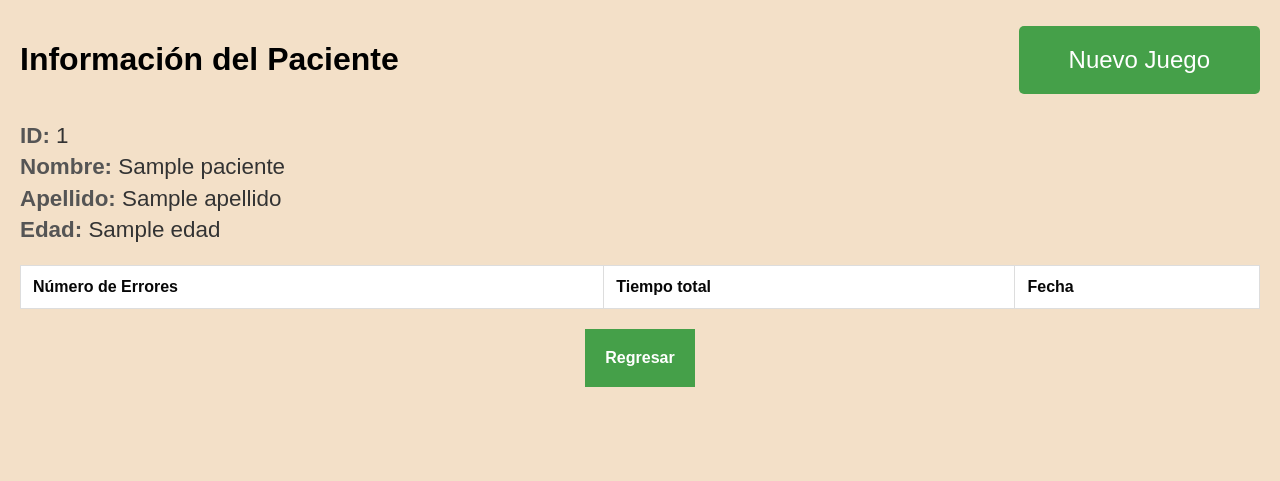
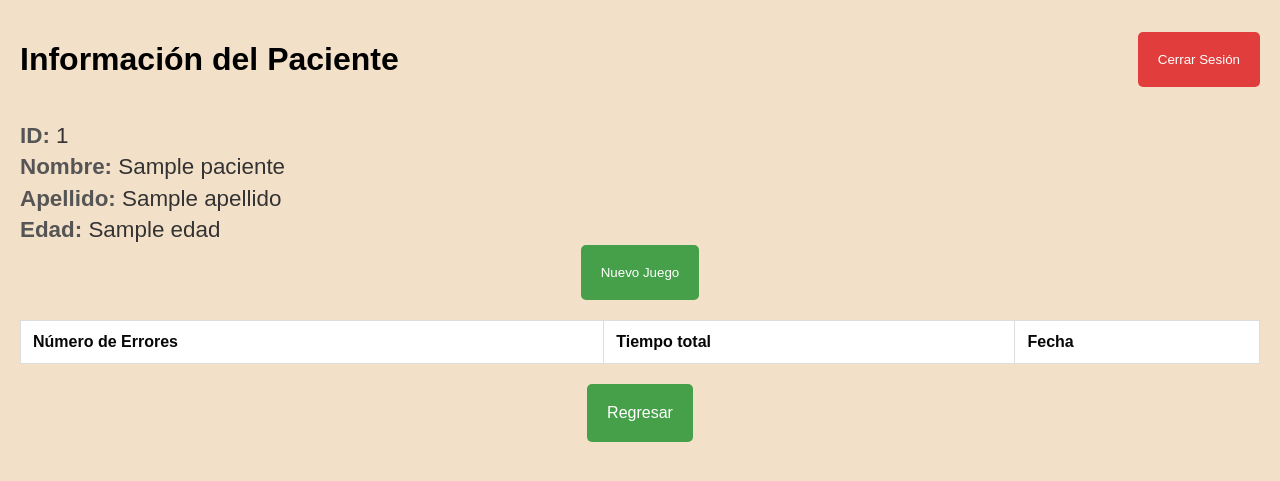
Before and after one commit to cjcarlosjulio7/Juego-de-Memoria-Semantica, a Flask app: template Versión 3/Código/templates/infoPaciente.html in a window 1280 px wide. Shown: the top 481 px of the page. Run offline with Flask 3, Linux system fonts and the light colour scheme; the template is opened without the code that fills it: most values are stand-ins (such as "Sample title", 1, 10 or a date in 2020); lists and menus that the app fills with data are empty.

Commit message:
feat: Botón cerrar sesión y Bloqueo de notificaciones en el juego
Se implemento un botón para cerrar sesión en las pantallas  de terapeuta e información pacientes. A demás, se corrigió las notificaciones en el juego para que no se pueda jugar mientras aparece la notificación

```diff
--- a/Versión 3/Código/static/infoPaciente.css
+++ b/Versión 3/Código/static/infoPaciente.css
@@ -18,10 +18,9 @@ h1 {
 }
 
 button {
-    padding: 20px 50px;
+    padding: 20px 20px;
     background-color: #45a049;
     color: white;
-    font-size: 1.5rem;
     border: none;
     border-radius: 5px;
     cursor: pointer;
@@ -46,18 +45,16 @@ p strong {
 /* Enlace de regreso */
 a {
     margin-top: 20px;
-    padding: 20px;
+    padding: 20px 20px;
+    border-radius: 5px;
     display: inline-block;
     text-decoration: none;
     color: #ffffff;
-    font-size: 1rem;
-    font-weight: bold;
     background-color: #45a049;
 }
 
 a:hover {
-    text-decoration: underline;
-    color: #0056b3;
+    background-color: #2f6d33;
 }
 
 
@@ -97,3 +94,7 @@ tr:hover {
 .regresar{
     text-align: center;
 }
+
+.header button {
+    background-color: #e23d3d;
+}
--- a/Versión 3/Código/static/infoPaciente.js
+++ b/Versión 3/Código/static/infoPaciente.js
@@ -51,3 +51,8 @@ async function cargarDatosEstadisticas() {
         console.error('Error:', error);
     }
 }
+
+// dirigir al login con el botón de cerrar sesión y bloquear el regreso
+document.getElementById('add-play-close').addEventListener('click', () => {
+    window.location.href = '/login';
+});
--- a/Versión 3/Código/static/terapeuta.css
+++ b/Versión 3/Código/static/terapeuta.css
@@ -9,7 +9,7 @@ body {
     display: flex;
     justify-content: space-between;
     align-items: center;
-    margin-bottom: 20px;
+    margin-bottom: 5px;
 }
 
 h1 {
@@ -105,3 +105,7 @@ tr:hover {
 .close-btn:hover {
     color: black;
 }
+
+.header button {
+    background-color: #e23d3d;
+}
--- a/Versión 3/Código/static/terapeuta.js
+++ b/Versión 3/Código/static/terapeuta.js
@@ -83,3 +83,8 @@ window.addEventListener('click', (e) => {
         modal.style.display = 'none';
     }
 });
+
+// dirigir al login con el botón de cerrar sesión y bloquear el regreso
+document.getElementById('add-play-close').addEventListener('click', () => {
+    window.location.replace('/login');
+});
--- a/Versión 3/Código/templates/index.html
+++ b/Versión 3/Código/templates/index.html
@@ -46,7 +46,8 @@
         <br> <br> <br>
         <button id="boton-salir2">Salir</button>
     </div>
-
+    <!--Capa bloqueo contenido -->
+    <div id="overlay"></div>
     <!-- Contenedor para el mensaje emergente -->
     <div id="notificacion" class="notificacion"></div>
 
--- a/Versión 3/Código/templates/infoPaciente.html
+++ b/Versión 3/Código/templates/infoPaciente.html
@@ -9,13 +9,18 @@
 <body>
     <div class="header">
         <h1>Información del Paciente</h1>
-        <button id="add-play-btn">Nuevo Juego</button>
+        <button id="add-play-close">Cerrar Sesión</button>
     </div>
+
         <p><strong>ID:</strong> {{ paciente['id'] }}</p>
         <p><strong>Nombre:</strong> {{ paciente['nombre'] }}</p>
         <p><strong>Apellido:</strong> {{ paciente['apellido'] }}</p>
         <p><strong>Edad:</strong> {{ paciente['edad'] }}</p>
-        <!-- Agrega más detalles si es necesario -->
+
+    <div class="container" style="display: flex; justify-content: center;">
+        <button id="add-play-btn">Nuevo Juego</button>
+    </div>
+
     <table>
         <thead>
             <tr>
--- a/Versión 3/Código/templates/terapeuta.html
+++ b/Versión 3/Código/templates/terapeuta.html
@@ -9,10 +9,12 @@
 <body>
     <div class="header">
         <h1>Bienvenido, Terapeuta</h1>
-        <button id="add-patient-btn">Agregar Paciente</button>
+        <button action="login.html" id="add-play-close">Cerrar Sesión</button>
     </div>
     <p>Desde aquí puedes gestionar a tus pacientes.</p>
-
+    <div class="container" style="display: flex; justify-content: center;">
+        <button id="add-patient-btn" style="justify-content: center;">Agregar Paciente</button>
+    </div>
     <table>
         <thead>
             <tr>
```
Also changed, not shown: Versión 3/Código/static/script.js (+6 -1 lines), Versión 3/Código/static/styles.css (+11 -0 lines).
